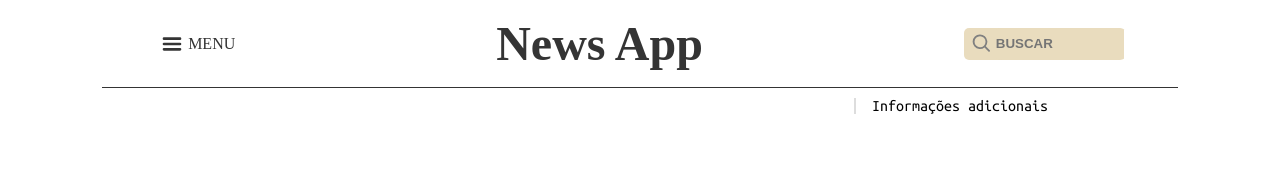
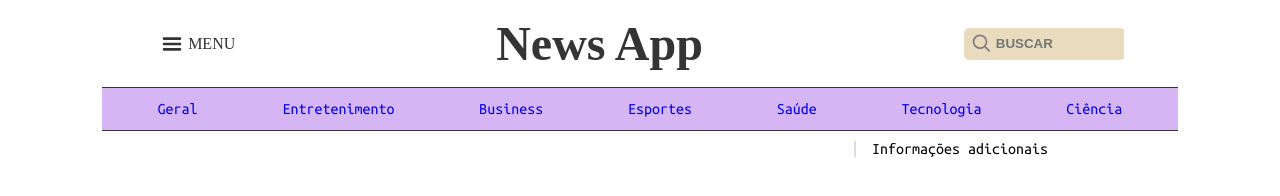
Before and after one commit to lucasecs92/news-app, a website built with Vite: page project-root/index.html in a window 1280 px wide. Built offline with nearby package versions, Linux system fonts and the light colour scheme; no server answers; a web font is replaced by a local one.

Commit message:
style
style ajustes

```diff
--- a/project-root/index.html
+++ b/project-root/index.html
@@ -27,6 +27,7 @@
 
     <script type="module" src="main.js"></script>
     <script type="module" src="js/navbarMain.js"></script>
+    <script type="module" src="js/navbarBottom.js"></script>
     <script type="module" src="js/newsAside.js"></script>
   </body>
 </html>
--- a/project-root/js/navbarBottom.js
+++ b/project-root/js/navbarBottom.js
@@ -1,9 +1,44 @@
 import $ from 'jquery';
+import '../styles/navbarBottom.css';
 
 function loadNavbarBottom() {
     const navbarHTML = `
         <section id="nav-bottom-wrap">
-
+            <ul>
+                <li>
+                    <a href="#">Geral</a>
+                </li>
+            </ul>
+            <ul>
+                <li>
+                    <a href="#">Entretenimento</a>
+                </li>
+            </ul>
+            <ul>
+                <li>
+                    <a href="#">Business</a>
+                </li>
+            </ul>
+            <ul>
+                <li>
+                    <a href="#">Esportes</a>
+                </li>
+            </ul>
+            <ul>
+                <li>
+                    <a href="#">Saúde</a>
+                </li>
+            </ul>
+            <ul>
+                <li>
+                    <a href="#">Tecnologia</a>
+                </li>
+            </ul>
+            <ul>
+                <li>
+                    <a href="#">Ciência</a>
+                </li>
+            </ul>
         </section>
     `;
 
--- a/project-root/js/navbarMain.js
+++ b/project-root/js/navbarMain.js
@@ -1,5 +1,5 @@
 import $ from 'jquery';
-import '../styles/navbar.css';
+import '../styles/navbarMain.css';
 
 function loadNavbarMain() {
     const navbarHTML = `
--- a/project-root/js/newsAside.js
+++ b/project-root/js/newsAside.js
@@ -1,5 +1,5 @@
 import $ from "jquery";
-import '../styles/news-aside.css';
+import '../styles/newsAside.css';
 
 const API_URL_ASIDE = 'https://newsapi.org/v2/top-headlines';
 const API_KEY = '2dc0825f6234474ab137f53b8add4125';
--- a/project-root/main.js
+++ b/project-root/main.js
@@ -1,5 +1,5 @@
 import './styles/global.css';
-import './styles/news-card.css';
+import './styles/newsCard.css';
 import $ from "jquery";
 
 const API_URL = 'https://newsapi.org/v2/top-headlines';
--- /dev/null
+++ b/project-root/styles/navbarBottom.css
@@ -0,0 +1,21 @@
+#nav-bottom-wrap {
+    width: 100%;
+    display: flex;
+    justify-content: space-around;
+    background-color: rgba(137, 43, 226, 0.349);
+    padding: 0.8rem;
+    font-family: "Ubuntu Mono", monospace;
+    border-bottom: 1.5px solid #343434;
+}
+
+#nav-bottom-wrap ul {
+    list-style: none;
+}
+#nav-bottom-wrap a {
+    text-decoration: none;
+}
+
+#nav-bottom-wrap a:hover {
+    text-decoration: underline;
+    text-underline-offset: 0.3em;text-decoration-thickness: 2px;
+}
```
Also changed, not shown: project-root/styles/navbarMain.css (renamed from project-root/styles/navbar.css), project-root/styles/newsAside.css (renamed from project-root/styles/news-aside.css), project-root/styles/newsCard.css (renamed from project-root/styles/news-card.css).
